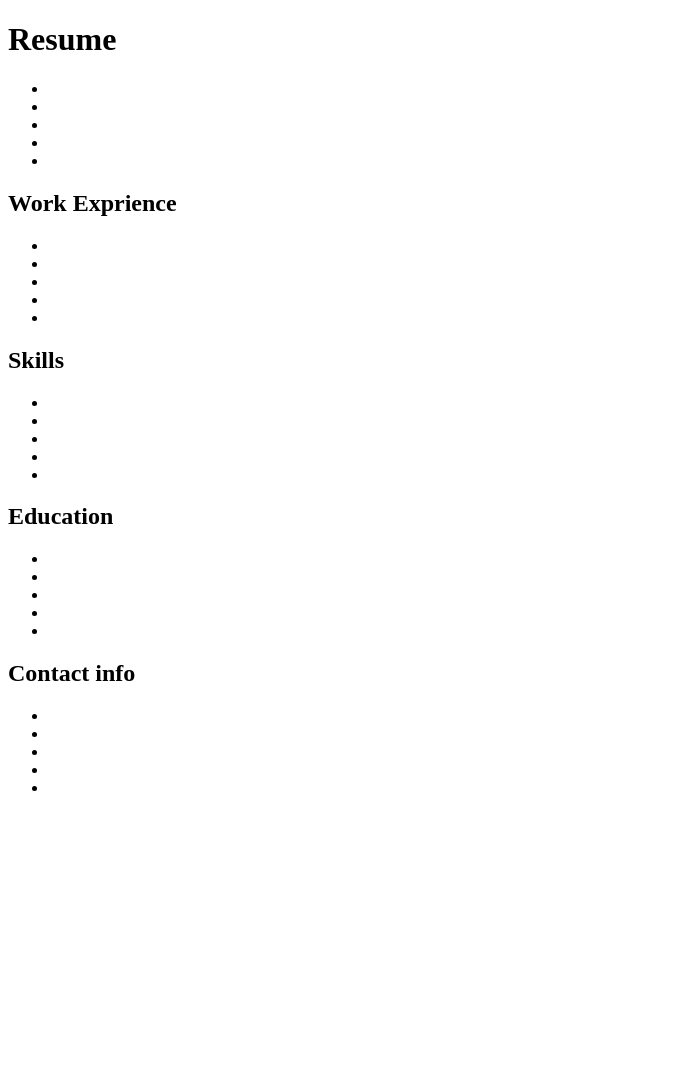
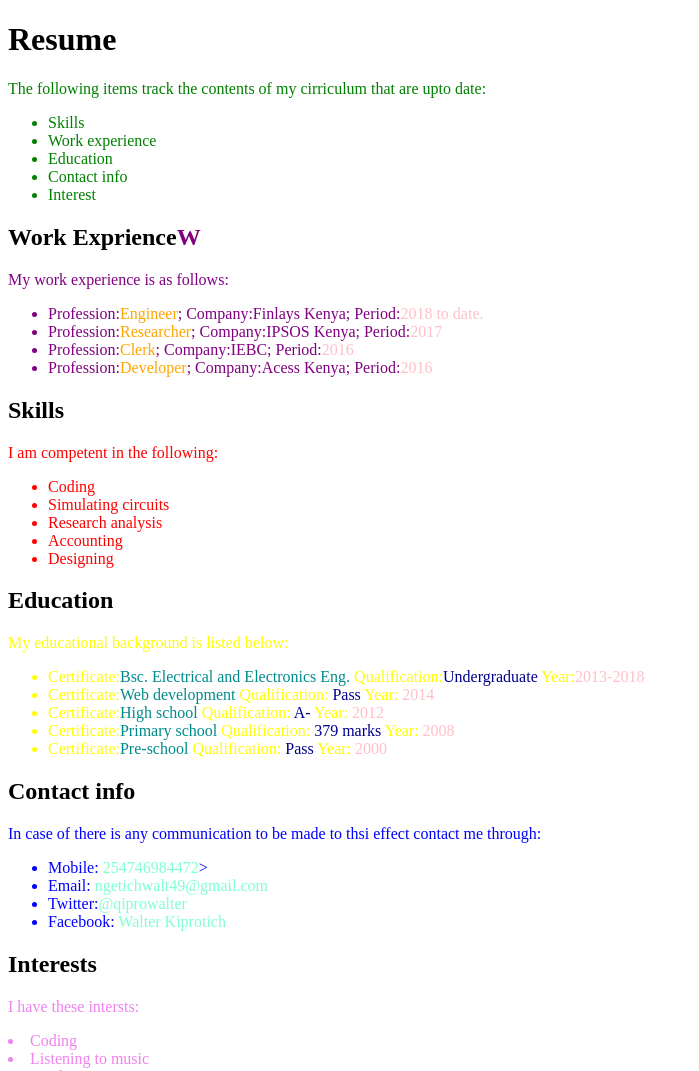
Before and after one commit to walteng/Resume, a plain HTML site: page index.html in a window 1280 px wide. Shown: the top 1071 px of the page, without its empty margins (0-699 px from the left). Before the commit the page ends 813 px from the top, so only its background shows below. Drawn offline with Linux system fonts and the light colour scheme.

Commit message:
styling page using divs and spans

```diff
--- a/index.html
+++ b/index.html
@@ -8,60 +8,68 @@
 </head>
 
 <body>
-  <div class="">
-    <h1>Resume</h1>
-    <p></p>
+  <div class="cv">
+  <div class="intro">
+    <h1><span class="title">Resume</span></h1>
+    <p>The following items track the contents of my cirriculum that are upto date:</p>
     <ul>
-      <li></li>
-      <li></li>
-      <li></li>
-      <li></li>
-      <li></li>
+      <li>Skills</li>
+      <li>Work experience</li>
+      <li>Education</li>
+      <li>Contact info</li>
+      <li>Interest</li>
     </ul>
   </div>
-  <div class="">
-    <h2>Work Exprience</h2>
-    <p></p>
+  <div class="experience">
+    <h2><span class="title">Work Exprience</span>W</h2>
+    <p>My work experience is as follows:</p>
     <ul>
-      <li></li>
-      <li></li>
-      <li></li>
-      <li></li>
-      <li></li>
+      <li>Profession:<span class="prof">Engineer</span>; Company:<span class="Comp">Finlays Kenya</span>; Period:<span class="date">2018 to date.</span></li>
+      <li>Profession:<span class="prof">Researcher</span>; Company:<span class="Comp">IPSOS Kenya</span>; Period:<span class="date">2017</span></li>
+      <li>Profession:<span class="prof">Clerk</span>; Company:<span class="Comp">IEBC</span>; Period:<span class="date">2016</span></li>
+      <li>Profession:<span class="prof">Developer</span>; Company:<span class="Comp">Acess Kenya</span>; Period:<span class="date">2016</span></li>
     </ul>
   </div>
-  <div class="">
-    <h2>Skills</h2>
-    <p></p>
+  <div class="skill">
+    <h2><span class="title">Skills</span></h2>
+    <p>I am competent in the following:</p>
     <ul>
-      <li></li>
-      <li></li>
-      <li></li>
-      <li></li>
-      <li></li>
+      <li>Coding</li>
+      <li>Simulating circuits</li>
+      <li>Research analysis</li>
+      <li>Accounting</li>
+      <li>Designing</li>
     </ul>
   </div>
-  <div class="">
-    <h2>Education</h2>
-    <p></p>
+  <div class="edu">
+    <h2><span class="title">Education</span></h2>
+    <p>My educational background is listed below:</p>
     <ul>
-      <li></li>
-      <li></li>
-      <li></li>
-      <li></li>
-      <li></li>
+      <li>Certificate:<span class="course">Bsc. Electrical and Electronics Eng.</span> Qualification:<span class="qual">Undergraduate</span> Year:<span class="date">2013-2018</span></li>
+      <li>Certificate:<span class="course">Web development</span> Qualification: <span class="qual">Pass</span> Year: <span class="date">2014</span></li>
+      <li>Certificate:<span class="course">High school</span> Qualification: <span class="qual">A-</span> Year: <span class="date">2012</span></li>
+      <li>Certificate:<span class="course">Primary school</span> Qualification: <span class="qual">379 marks</span> Year: <span class="date">2008</span></li>
+      <li>Certificate:<span class="course">Pre-school</span> Qualification: <span class="qual">Pass</span> Year: <span class="date">2000</span></li>
     </ul>
   </div>
-  <div class="">
-    <h2>Contact info</h2>
-    <p></p>
+  <div class="info">
+    <h2><span class="title">Contact info</span></h2>
+    <p>In case of there is any communication to be made to thsi effect contact me through:</p>
     <ul>
-      <li></li>
-      <li></li>
-      <li></li>
-      <li></li>
-      <li></li>
+      <li>Mobile: <span class="cont">254746984472</span>></li>
+      <li>Email: <span class="cont">ngetichwalt49@gmail.com</span></li>
+      <li>Twitter:<span class="cont">@qiprowalter</span></li>
+      <li>Facebook: <span class="cont">Walter Kiprotich</span></li>
     </ul>
+  </div>
+  <div class="int">
+    <h2> <span class="title">Interests</span></h2>
+    <p>I have these intersts:</p>
+    <li>Coding</li>
+    <li>Listening to music</li>
+    <li>Reading</li>
+    <li>Travelling</li>
+  </div>
   </div>
 
 </body>
--- a/styles.css
+++ b/styles.css
@@ -0,0 +1,43 @@
+.intro{
+  color: green;
+
+}
+.experience{
+  color: purple;
+}
+.skill{
+  color: red;
+}
+.edu{
+  color: yellow;
+}
+.info{
+  color: blue;
+}
+.int{
+  color: Violet;
+}
+.prof{
+  color: orange;
+}
+.comp{
+  color: navy blue;
+}
+.date{
+  color: pink;
+}
+.course{
+  color: #008B8B;
+}
+.qual{
+  color: 	#00008B;
+}
+.cont{
+  color: #7FFFD4;
+}
+.cv{
+  text-align: justify;
+}
+.title{
+  color: black;
+}
```
Also changed, not shown: 1 other file.
